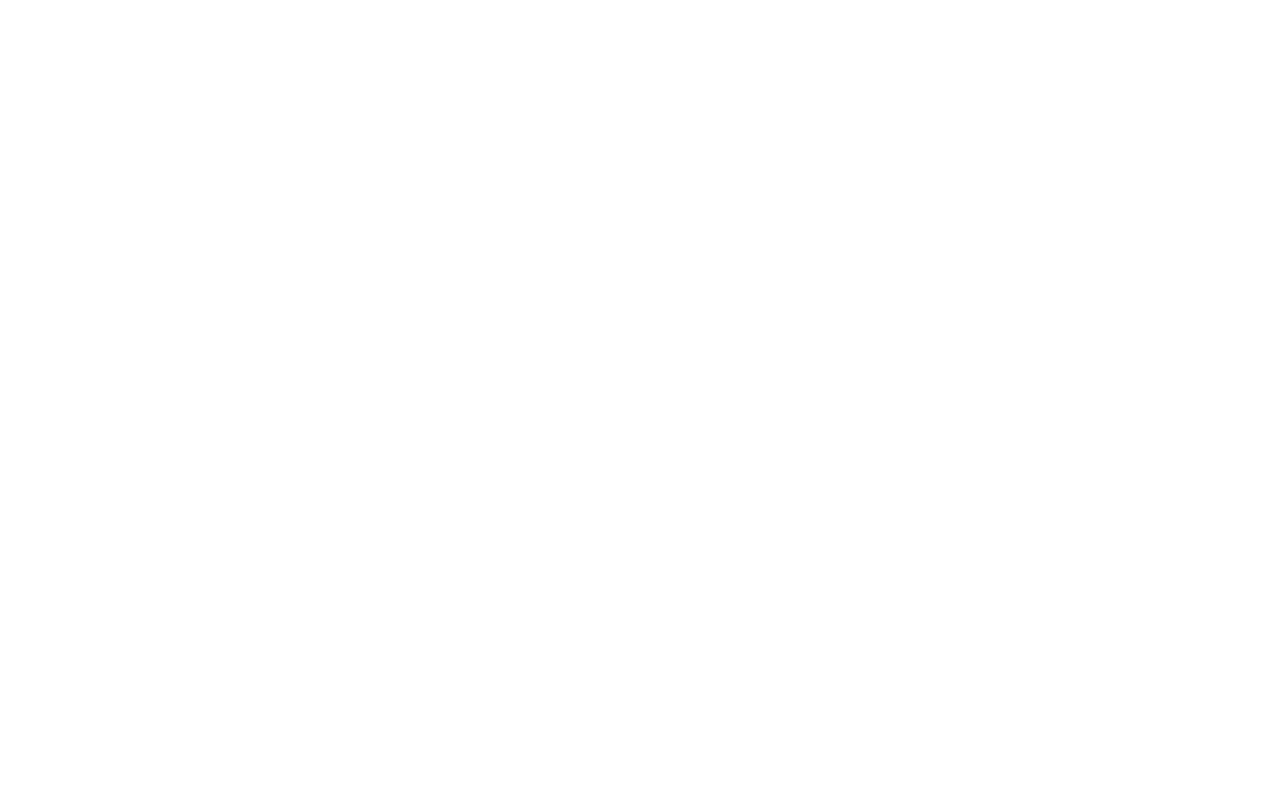
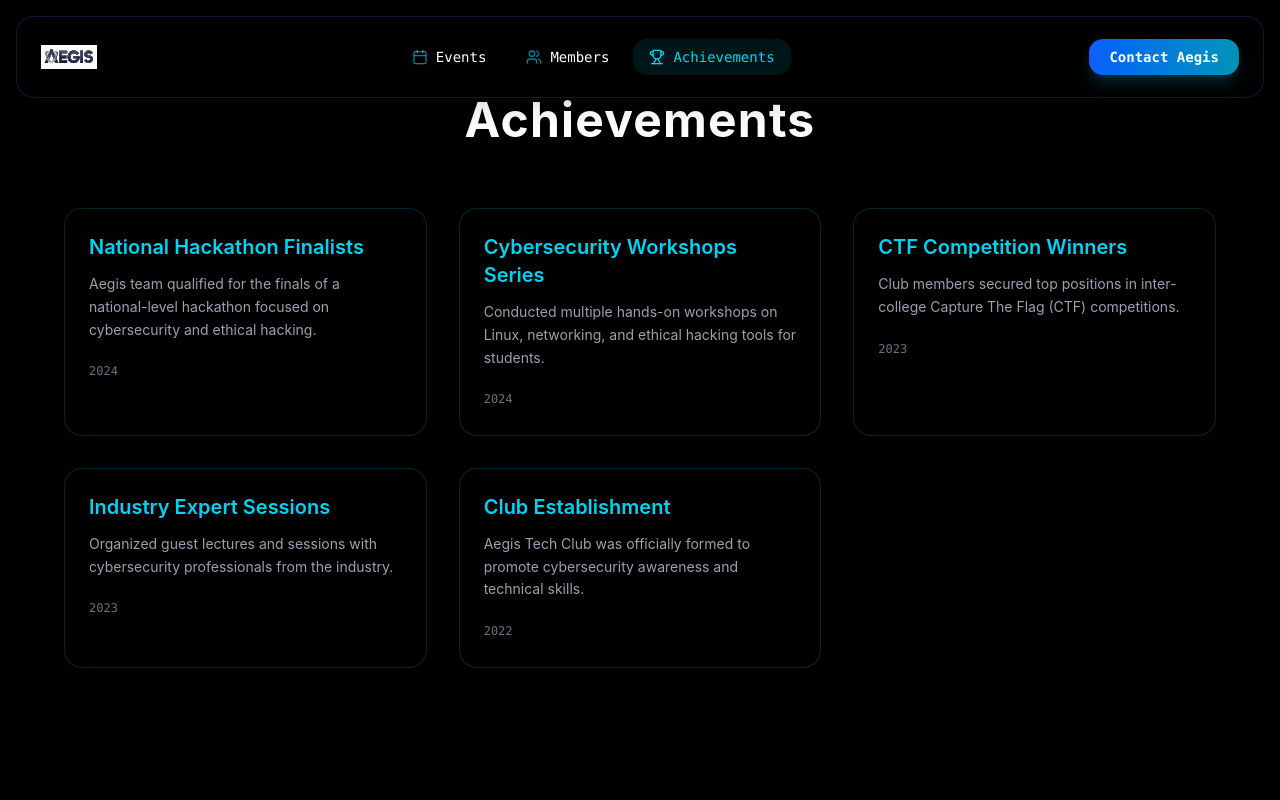
Before and after one commit to Klath123/aegis-website, a React (Vite) app in the folder client/: page /achievements in a window 1280 px wide. Before the commit this address had no page. Shown: the top 800 px of the page. Built offline with nearby package versions, Linux system fonts and the light colour scheme.

Commit message:
feat: add achievements page and route

```diff
--- a/client/src/App.tsx
+++ b/client/src/App.tsx
@@ -1,3 +1,4 @@
+import Achievements from './pages/Achievements.tsx';
 import { Routes, Route } from 'react-router-dom';
 import { Layout } from './components/layout/Layout.tsx';
 import Home from './pages/Home.tsx';
@@ -13,6 +14,7 @@
         <Route path="about" element={<About />} />
         <Route path="events" element={<Events />} />
         <Route path="contact" element={<Contact />} />
+         <Route path="achievements" element={<Achievements />} />
       </Route>
     </Routes>
   );
--- a/client/src/components/layout/Navbar.tsx
+++ b/client/src/components/layout/Navbar.tsx
@@ -6,11 +6,12 @@
   const [open, setOpen] = useState(false);
   const location = useLocation();
 
-  const navItems = [
-    { label: "Events", to: "/events", icon: Calendar },
-    { label: "Members", to: "/about#members", icon: Users },
-    { label: "Achievements", to: "/events#achievements", icon: Trophy },
-  ];
+ const navItems = [
+  { label: "Events", to: "/events", icon: Calendar },
+  { label: "Members", to: "/about#members", icon: Users },
+  { label: "Achievements", to: "/achievements", icon: Trophy },
+];
+
 
   return (
     <nav className="fixed top-0 inset-x-0 z-50 px-4 py-4">
--- /dev/null
+++ b/client/src/pages/Achievements.tsx
@@ -0,0 +1,63 @@
+const achievements = [
+  {
+    title: "National Hackathon Finalists",
+    description:
+      "Aegis team qualified for the finals of a national-level hackathon focused on cybersecurity and ethical hacking.",
+    year: "2024",
+  },
+  {
+    title: "Cybersecurity Workshops Series",
+    description:
+      "Conducted multiple hands-on workshops on Linux, networking, and ethical hacking tools for students.",
+    year: "2024",
+  },
+  {
+    title: "CTF Competition Winners",
+    description:
+      "Club members secured top positions in inter-college Capture The Flag (CTF) competitions.",
+    year: "2023",
+  },
+  {
+    title: "Industry Expert Sessions",
+    description:
+      "Organized guest lectures and sessions with cybersecurity professionals from the industry.",
+    year: "2023",
+  },
+  {
+    title: "Club Establishment",
+    description:
+      "Aegis Tech Club was officially formed to promote cybersecurity awareness and technical skills.",
+    year: "2022",
+  },
+];
+
+export default function Achievements() {
+  return (
+    <div className="min-h-screen bg-black text-white px-6 py-24">
+      <h1 className="text-4xl md:text-5xl font-bold text-center mb-16 tracking-wide">
+        Achievements
+      </h1>
+
+      <div className="max-w-6xl mx-auto grid gap-8 md:grid-cols-2 lg:grid-cols-3">
+        {achievements.map((item, index) => (
+          <div
+            key={index}
+            className="rounded-2xl border border-cyan-500/20 bg-black/60 backdrop-blur-xl p-6 hover:border-cyan-400 transition-all duration-300"
+          >
+            <h2 className="text-xl font-semibold mb-3 text-cyan-400">
+              {item.title}
+            </h2>
+
+            <p className="text-gray-400 text-sm mb-4 leading-relaxed">
+              {item.description}
+            </p>
+
+            <span className="text-xs font-mono text-gray-500">
+              {item.year}
+            </span>
+          </div>
+        ))}
+      </div>
+    </div>
+  );
+}
```
